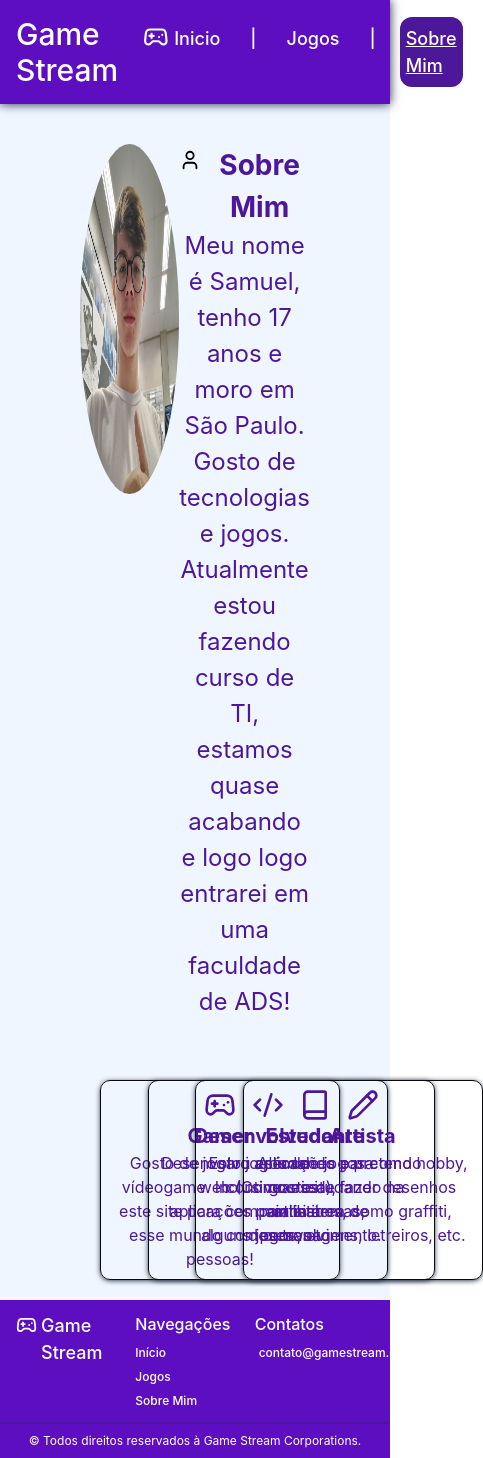
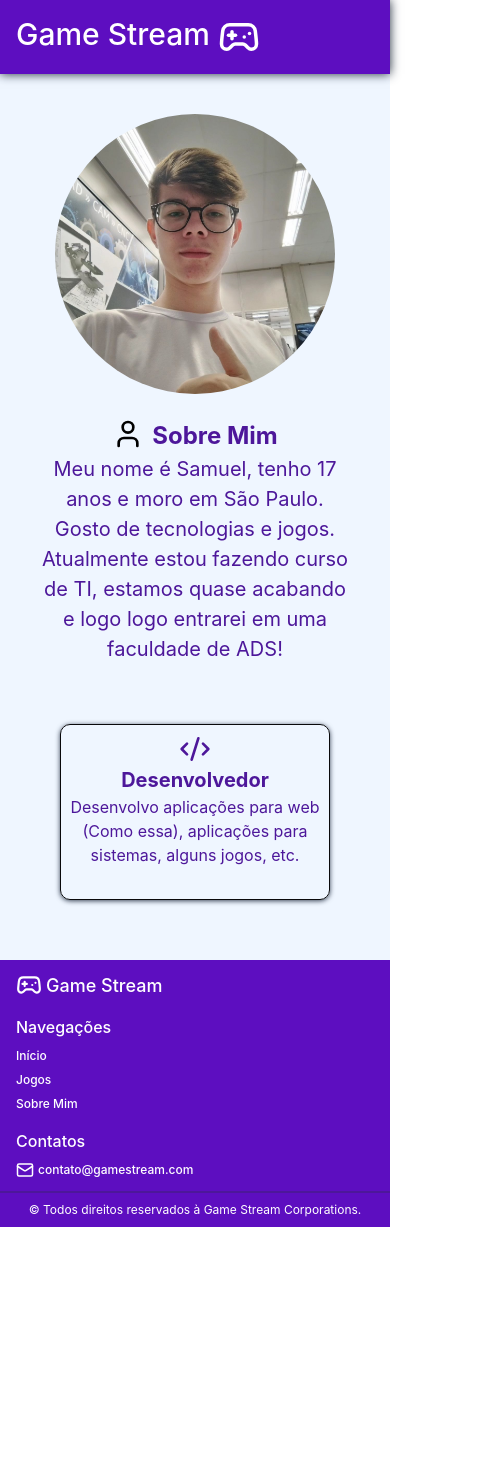
Before and after one commit to BITRAR-DEV/React, a React (Vite) app in the folder frontend/: page /sobre in a window 390 px wide. Shown: the whole page, 483 px wide, since content can reach past the window. After the commit the page ends 1227 px from the top, so only its background shows below. Built offline with nearby package versions, Linux system fonts and the light colour scheme.

Commit message:
Finalizado, agora so falta o Dialog

```diff
--- a/frontend/src/App.tsx
+++ b/frontend/src/App.tsx
@@ -5,9 +5,9 @@ import Outlet from "./components/outlet";
 
 function App() {
   return (
-    <div className="min-h-screen bg-blue-50">
+    <div className="min-h-screen flex flex-col bg-blue-50">
       <Header />
-      <main>
+      <main className="flex-1">
         <Outlet />
       </main>
       <Footer />
--- a/frontend/src/components/botao.tsx
+++ b/frontend/src/components/botao.tsx
@@ -4,12 +4,12 @@ type BotaoProps = {
     texto: ReactNode;
     cor: string;
     hover?: string;
-    link: string
+    link: string;
 }
 
 function Botao({texto, cor, hover, link}: BotaoProps) {
     return (
-        <a href={link} className={`flex gap-2 ${cor} text-white px-4 py-3 rounded-[13px] ${hover} cursor-pointer `}>{texto}</a>
+        <a href={link} className={`flex gap-2 ${cor} text-white px-4 py-3 rounded-[13px] ${hover} cursor-pointer`}>{texto}</a>
     )
 }
 
--- a/frontend/src/components/carditem.tsx
+++ b/frontend/src/components/carditem.tsx
@@ -5,17 +5,17 @@ type CardInfos = {
     image: string;
     desc: string;
     text: string;
-    link: string
+    click: () => void;
 }
 
-function CardItem({name, image, desc, text, link}: CardInfos) {
+function CardItem({name, image, desc, text, click}: CardInfos) {
     return (
         <div className="flex flex-col items-center w-55 h-full border border-zinc-950 rounded-[15px] shadow-[0_1px_5px] shadow-zinc-950 p-[20px_10px] transition-[scale] hover:scale-105">
             <img src={image} alt="" className="size-40 mb-2"/>
             <h2 className="font-bold text-[1.2em] mb-1 text-violet-950">{name}</h2>
             <p className="text-center text-[0.9em]">{desc}</p>
             <div className="flex flex-col mt-auto p-1">
-                <Botao cor="bg-violet-700" hover="hover:bg-violet-800" texto={text} link={link}></Botao>
+                <button className="flex gap-2 text-white px-4 py-3 rounded-[13px] cursor-pointer mt-2 bg-violet-700 hover:bg-violet-800" onClick={click}>{text}</button>
             </div>
         </div>
     )
--- a/frontend/src/components/footer.tsx
+++ b/frontend/src/components/footer.tsx
@@ -4,7 +4,7 @@ import { Gamepad2, Mail } from "lucide-react";
 function Footer() {
   return (
     <footer className="bg-violet-800">
-        <div className="grid grid-cols-3 py-3 px-4">
+        <div className="grid md:grid-cols-3 py-3 gap-y-4 px-4">
             <div className="flex gap-1 text-[18px] font-medium text-white cursor-default select-none">
                 <Gamepad2 size={26} /> <h1>Game Stream</h1>
             </div>
@@ -12,7 +12,7 @@ function Footer() {
                 <h1 className="pb-2">Navegações</h1>
                 <div className="flex flex-col text-[12px] gap-1.5">
                     <Link to="/" className="max-w-fit">Início</Link>
-                    <Link to="/jogoss" className="max-w-fit">Jogos</Link>
+                    <Link to="/jogos" className="max-w-fit">Jogos</Link>
                     <Link to="/sobre" className="max-w-fit">Sobre Mim</Link>
                 </div>
             </div>
--- a/frontend/src/components/navbar.tsx
+++ b/frontend/src/components/navbar.tsx
@@ -13,7 +13,9 @@ function Navbar() {
       <div className="flex gap-2">
         <Link to="/" className="text-3xl flex gap-2 cursor-pointer select-none">Game Stream <Gamepad2 size={42  } /></Link>
       </div>
-      <div className="flex gap-6">
+
+
+      <div className="hidden md:flex gap-6">
         <NavLink className={estiloLink} end to="/">Inicio</NavLink>
         <p className="p-[8px_0] select-none">|</p>
         <NavLink className={estiloLink} to="/jogos">Jogos</NavLink>
--- a/frontend/src/pages/jogos.tsx
+++ b/frontend/src/pages/jogos.tsx
@@ -1,3 +1,5 @@
+import { useRef, useState } from "react";
+import { ChevronLeft, ChevronRight } from "lucide-react";
 import CardItem from "../components/carditem";
 import fortnite from "../assets/Fortnite_29_-_Cover_Art_-_Fortnite.png";
 import minecraft from "../assets/Homepage_Discover-our-games_MC-Vanilla-KeyArt_864x864.jpg";
@@ -9,57 +11,124 @@ const joguinhos = [
     id: 1,
     name: "Minecraft",
     image: minecraft,
-    descricao:
-      "jogo de exploração e construção em um mundo feito de blocos. O jogador pode coletar recursos, criar ferramentas, construir estruturas e enfrentar criaturas.",
+    descricao: {
+      um: "jogo de exploração e construção em um mundo feito de blocos. O jogador pode coletar recursos, criar ferramentas, construir estruturas e enfrentar criaturas.",
+      dois: "",
+    },
     site: "https://pt.minecraft.wiki",
   },
   {
     id: 2,
     name: "GTA 5",
     image: gta,
-    descricao:
-      "jogo de mundo aberto que acompanha a história de três criminosos. Ele possui missões, veículos, exploração pela cidade e um modo online com diversas atividades.",
+    descricao: {
+      um: "jogo de mundo aberto que acompanha a história de três criminosos. Ele possui missões, veículos, exploração pela cidade e um modo online com diversas atividades.",
+      dois: "",
+    },
     site: "https://gta.fandom.com/pt/wiki/Página_principal",
   },
   {
     id: 3,
     name: "Terraria",
     image: terraria,
-    descricao:
-      "jogo 2D de exploração, construção e sobrevivência. O jogador coleta recursos, fabrica equipamentos e enfrenta diversos inimigos e chefes.",
+    descricao: {
+      um: "jogo 2D de exploração, construção e sobrevivência. O jogador coleta recursos, fabrica equipamentos e enfrenta diversos inimigos e chefes.",
+      dois: "",
+    },
     site: "https://terraria.wiki.gg",
   },
   {
     id: 4,
     name: "Fortnite",
     image: fortnite,
-    descricao:
-      "jogo de ação conhecido principalmente pelo modo Battle Royale, no qual vários jogadores disputam até restar apenas um. Também possui construções, eventos e diferentes modos.",
+    descricao: {
+      um: "jogo de ação conhecido principalmente pelo modo Battle Royale, no qual vários jogadores disputam até restar apenas um. Também possui construções, eventos e diferentes modos.",
+      dois: ""
+    },
     site: "https://fortnite.fandom.com/pt-br/wiki/Fortnite_Wiki",
   },
 ];
 
+type Jogo = {
+  id: number;
+  name: string;
+  descricao: {
+    um: string;
+    dois: string;
+  };
+  image: string;
+};
+
 function Jogos() {
+  const [atual, setAtual] = useState(0);
+
+  const anterior = () => {
+    setAtual((atual) =>
+      atual === 0 ? joguinhos.length - 1 : atual - 1
+    );
+  };
+
+  const proximo = () => {
+    setAtual((atual) =>
+      atual === joguinhos.length - 1 ? 0 : atual + 1
+    );
+  };
+
+  const [jogoSelecionado, setJogoSelecionado] = useState<Jogo | null>(null);
+  const modal = useRef<HTMLDialogElement>(null);
+
+  function abrirModal(jogo: Jogo) {
+    setJogoSelecionado(jogo);
+    modal.current?.showModal();
+  }
+
+  function fecharModal() {
+    modal.current?.close();
+  }
+
   return (
-    <div>
+    <div className="">
       <div className="py-4 flex justify-center">
         <h1 className="text-[40px] font-bold text-violet-900">
           Catálogo de Jogos
         </h1>
       </div>
-      <div className="flex justify-around px-40 pb-10">
+
+      <div className="flex md:hidden justify-center items-center gap-4">
+        <button className="bg-violet-700 h-fit p-2 rounded-2xl hover:bg-violet-800" onClick={anterior}><ChevronLeft color="#fff" size={32}/></button>
+        <CardItem
+          text="Saiba Mais"
+          desc={joguinhos[atual].descricao.um}
+          image={joguinhos[atual].image}
+          name={joguinhos[atual].name}
+        ></CardItem>
+        <button className="bg-violet-700 h-fit p-2 rounded-2xl hover:bg-violet-800" onClick={proximo}><ChevronRight color="#fff" size={32}/></button>
+      </div>
+
+      <div className="hidden md:flex justify-center gap-[3%] px-40 pb-10">
         {joguinhos.map((jogo) => (
           <div key={jogo.id}>
             <CardItem
               text="Saiba Mais"
-              desc={jogo.descricao}
+              desc={jogo.descricao.um}
               image={jogo.image}
-              link={jogo.site}
               name={jogo.name}
+              click={() => abrirModal(jogo)}
             ></CardItem>
           </div>
         ))}
       </div>
+      <dialog ref={modal}>
+        <div className="fixed inset-0 m-auto w-[60vw] h-[75vh] bg-blue-50 rounded-2xl border-2 border-violet-900 shadow-xl shadow-gray-700 p-10">
+          <div className="h-full flex justify-center items-center gap-15">
+            <img src={jogoSelecionado?.image} alt="" className="w-1/2 rounded-2xl border-2 border-violet-900 shadow-[0_0_10px] shadow-violet-900"/>
+            <div className="flex flex-col justify-around h-full gap-4 flex-1">
+              <h1 className="text-5xl font-bold text-center text-violet-950">{jogoSelecionado?.name}</h1>
+              <p>{jogoSelecionado?.descricao.um}</p>
+            </div>
+          </div>
+        </div>
+      </dialog>
     </div>
   );
 }
--- a/frontend/src/pages/sobre.tsx
+++ b/frontend/src/pages/sobre.tsx
@@ -1,58 +1,91 @@
 import { Gamepad2, CodeXml, Pencil, Book, User } from "lucide-react";
 import Foto from "../assets/435494488_1094963621543709_8267387487772838812_n.jpg";
+import { useState, useEffect } from "react";
 
 function Sobre() {
+  const [atual, setAtual] = useState(0);
+
+  const cards = [
+    {
+      id: 1,
+      icone: <Gamepad2 size={32} />,
+      titulo: "Gamer",
+      paragrafo: "Gosto de jogar jogos de vídeogame. Inclusive criei este site para compartilhar esse mundo com outras pessoas!"
+    },
+    {
+      id: 2,
+      icone: <CodeXml size={32} />,
+      titulo: "Desenvolvedor",
+      paragrafo: "Desenvolvo aplicações para web (Como essa), aplicações para sistemas, alguns jogos, etc."
+    },
+    {
+      id: 3,
+      icone: <Book size={32} />,
+      titulo: "Estudante",
+      paragrafo: "Além de jogos como hobby, gosto de fazer desenhos artisticos, como graffiti, personagens, letreiros, etc."
+    },
+    {
+      id: 4,
+      icone: <Pencil size={32} />,
+      titulo: "Artista",
+      paragrafo: "Além de jogos como hobby, gosto de fazer desenhos artisticos, como graffiti, personagens, letreiros, etc."
+    },
+  ]
+
+  useEffect(() => {
+    const intervalo = setInterval(() => {
+      setAtual((anterior) => (anterior + 1) % 4)
+    }, 3000);
+    return () => clearInterval(intervalo);
+  }, []);
+
   return (
-    <div className="px-20">
-      <div className="py-10 flex flex-row justify-around text-violet-900">
-        <div className="w-100">
-          <img src={Foto} alt="" className="size-87.5 rounded-[50%]" />
+    <div className="px-10">
+      <div className="py-10 flex flex-col md:flex-row justify-center items-center gap-[10%] gap-y-6 text-violet-900">
+        <div className="w-70 md:w-100">
+          <img src={Foto} alt="" className="size-70 rounded-[50%]" />
         </div>
-        <div className="flex w-120 flex-col justify-center text-center">
-          <h1 className="flex justify-center gap-2 text-[28px] font-bold text-violet-900">
-            {" "}
+        <div className="flex md:w-120 flex-col justify-center text-center">
+          <h1 className="flex justify-center gap-2 text-[24px] md:text-[28px] font-bold text-violet-900">
             <User size={32} color="#000" /> Sobre Mim
           </h1>
-          <p className="text-[24px]">
+          <p className="text-[20px] md:text-[24px]">
             Meu nome é Samuel, tenho 17 anos e moro em São Paulo. Gosto de
             tecnologias e jogos. Atualmente estou fazendo curso de TI, estamos
             quase acabando e logo logo entrarei em uma faculdade de ADS!
           </p>
         </div>
       </div>
-      <div className="p-5 grid grid-cols-4 text-violet-900">
-        <div className="flex w-60 flex-col items-center rounded-[10px] border border-zinc-950 p-2 shadow-[0_1px_5px] shadow-gray-700">
-          <Gamepad2 size={32} />
-          <h1 className="text-[20px] font-bold">Gamer</h1>
-          <p className="text-center">
-            Gosto de jogar jogos de vídeogame. Inclusive criei este site para
-            compartilhar esse mundo com outras pessoas!
-          </p>
+
+      <div className="md:hidden p-5 mb-10 overflow-hidden">
+        <div
+          className="gap-10 flex transition-transform duration-500 text-violet-900"
+          style={{
+            transform: `translateX(calc(-${atual * 100}% - ${atual * 40}px))`,
+          }}
+        >
+          {cards.map((card) => (
+          <div key={card.id} className="min-w-full md:min-w-0 md:w-60 flex flex-col items-center rounded-[10px] border border-zinc-950 p-2 shadow-[0_1px_5px] shadow-gray-700">
+            {card.icone}
+            <h1 className="text-[20px] font-bold">{card.titulo}</h1>
+            <p className="text-center">
+              {card.paragrafo}
+            </p>
+          </div>
+        ))}
         </div>
-        <div className="flex w-60 flex-col items-center rounded-[10px] border border-zinc-950 p-2 shadow-[0_1px_5px] shadow-gray-700">
-          <CodeXml size={32} />
-          <h1 className="text-[20px] font-bold">Desenvolvedor</h1>
-          <p className="text-center">
-            Desenvolvo aplicações para web (Como essa), aplicações para
-            sistemas, alguns jogos, etc.
-          </p>
-        </div>
-        <div className="flex w-60 flex-col items-center rounded-[10px] border border-zinc-950 p-2 shadow-[0_1px_5px] shadow-gray-700">
-          <Book size={32} />
-          <h1 className="text-[20px] font-bold">Estudante</h1>
-          <p className="text-center">
-            Estou estudando e pretendo continuar estudando na minha área de
-            desenvolvimento.
-          </p>
-        </div>
-        <div className="flex w-60 flex-col items-center rounded-[10px] border border-zinc-950 p-2 shadow-[0_1px_5px] shadow-gray-700">
-          <Pencil size={32} />
-          <h1 className="text-[20px] font-bold">Artista</h1>
-          <p className="text-center">
-            Além de jogos como hobby, gosto de fazer desenhos artisticos, como
-            graffiti, personagens, letreiros, etc.
-          </p>
-        </div>
+      </div>
+
+      <div className="hidden p-5 gap-10 md:flex justify-center md:gap-[2%] text-violet-900">
+        {cards.map((card) => (
+          <div key={card.id} className="min-w-full md:min-w-0 md:w-60 flex flex-col items-center rounded-[10px] border border-zinc-950 p-2 shadow-[0_1px_5px] shadow-gray-700">
+            {card.icone}
+            <h1 className="text-[20px] font-bold">{card.titulo}</h1>
+            <p className="text-center">
+              {card.paragrafo}
+            </p>
+          </div>
+        ))}
       </div>
     </div>
   );
```
Also changed, not shown: frontend/src/pages/inicio.tsx (+8 -8 lines), 1 other file (tests, documents, lock files or other folders).
